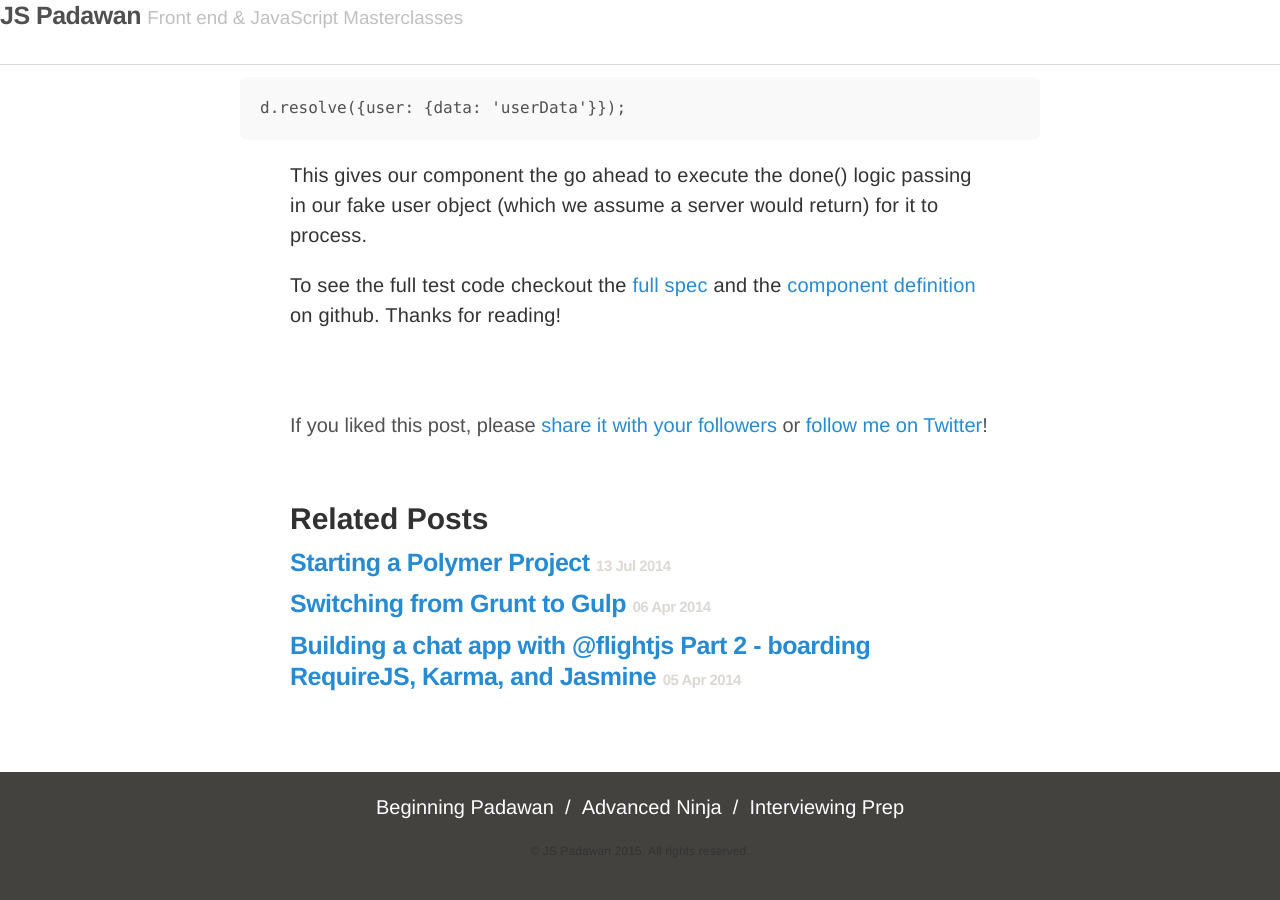
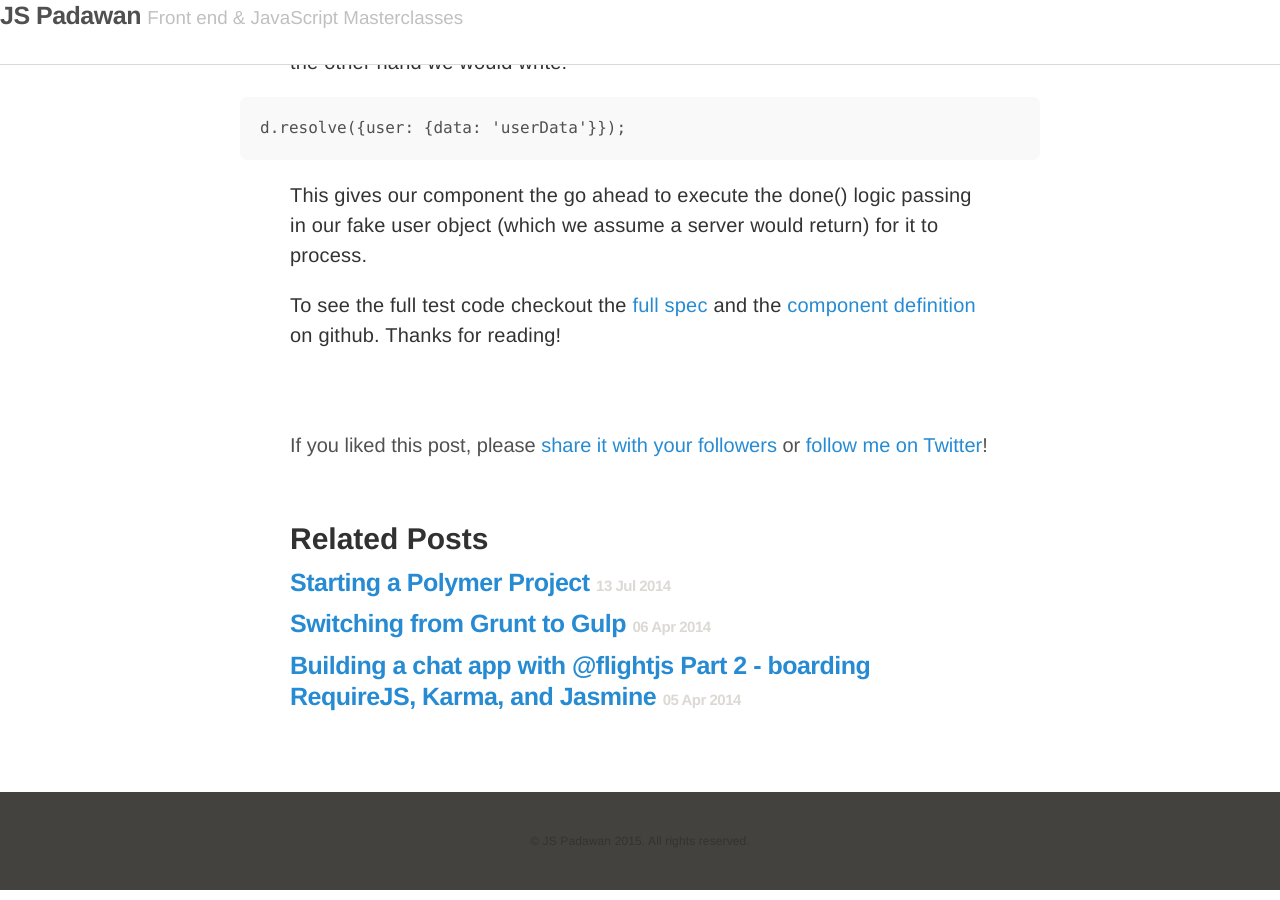
Before and after one commit to stefanRitter/jsblog, a Jekyll site: the page built from _posts/2014-04-14-flightjs-part-3.md, in a window 1280 px wide and 900 px high, scrolled down 5017 px. Built offline with Jekyll 4.4.1, drawn with Linux system fonts in a browser that asks for light colours.

Commit message:
hide pages

```diff
--- a/_includes/footer.html
+++ b/_includes/footer.html
@@ -1,5 +1,5 @@
 <footer class="footer">
-  <a href="/beginning/" class="">
+  <!--<a href="/beginning/" class="">
     Beginning Padawan
   </a>
   &nbsp;/&nbsp;
@@ -9,7 +9,7 @@
   &nbsp;/&nbsp;
   <a href="/interviewing/" class="">
     Interviewing Prep
-  </a>
+  </a>-->
 
   <p>
     &copy; JS Padawan <time datetime="{{ site.time | date_to_xmlschema }}">{{ site.time | date: '%Y' }}</time>. All rights reserved.
--- a/_layouts/post.html
+++ b/_layouts/post.html
@@ -4,7 +4,7 @@
 
 <article class="post">
   <h1 class="post-title">{{ page.title }}</h1>
-  <time datetime="{{ page.date | date_to_xmlschema }}" class="page-date">{{ page.date | date_to_string }}</time>
+  <p><time datetime="{{ page.date | date_to_xmlschema }}" class="page-date">{{ page.date | date_to_string }}</time></p>
   {{ content }}
 </article>
 
--- a/index.html
+++ b/index.html
@@ -6,7 +6,7 @@
 <div class="related">
   <h2>Latest Posts</h2>
   <ul class="related-posts">
-    {% for post in site.posts limit:3 %}
+    {% for post in site.posts limit:13 %}
       <li>
         <h3>
           <a href="{{ post.url }}">
@@ -19,7 +19,7 @@
   </ul>
 </div>
 
-<div class="max-width">
+<!--<div class="max-width">
   <h2>Collections</h2>
 
   <a href="/beginning/" class="button red margin-bottom">
@@ -45,4 +45,4 @@
       Interview Questions
     </h1>
   </a>
-</div>
+</div>-->
```
